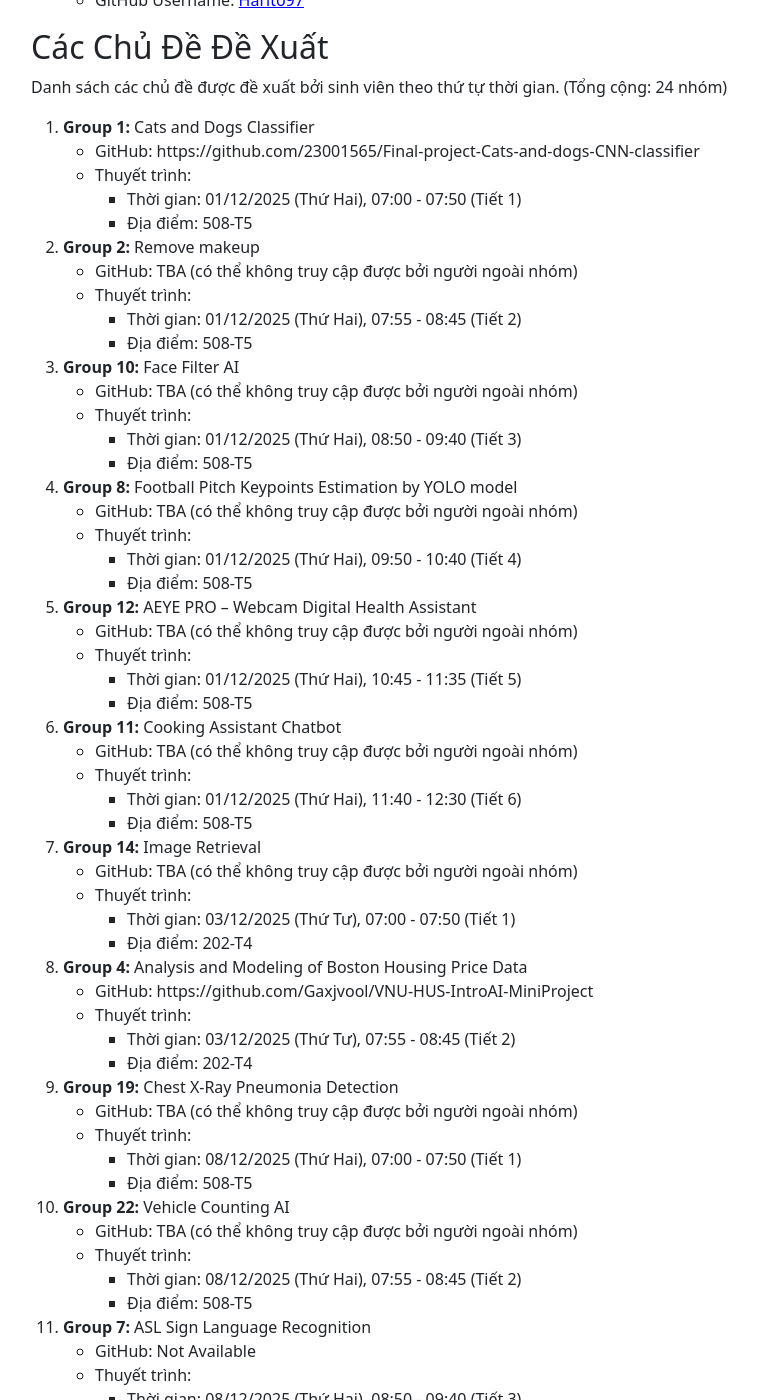
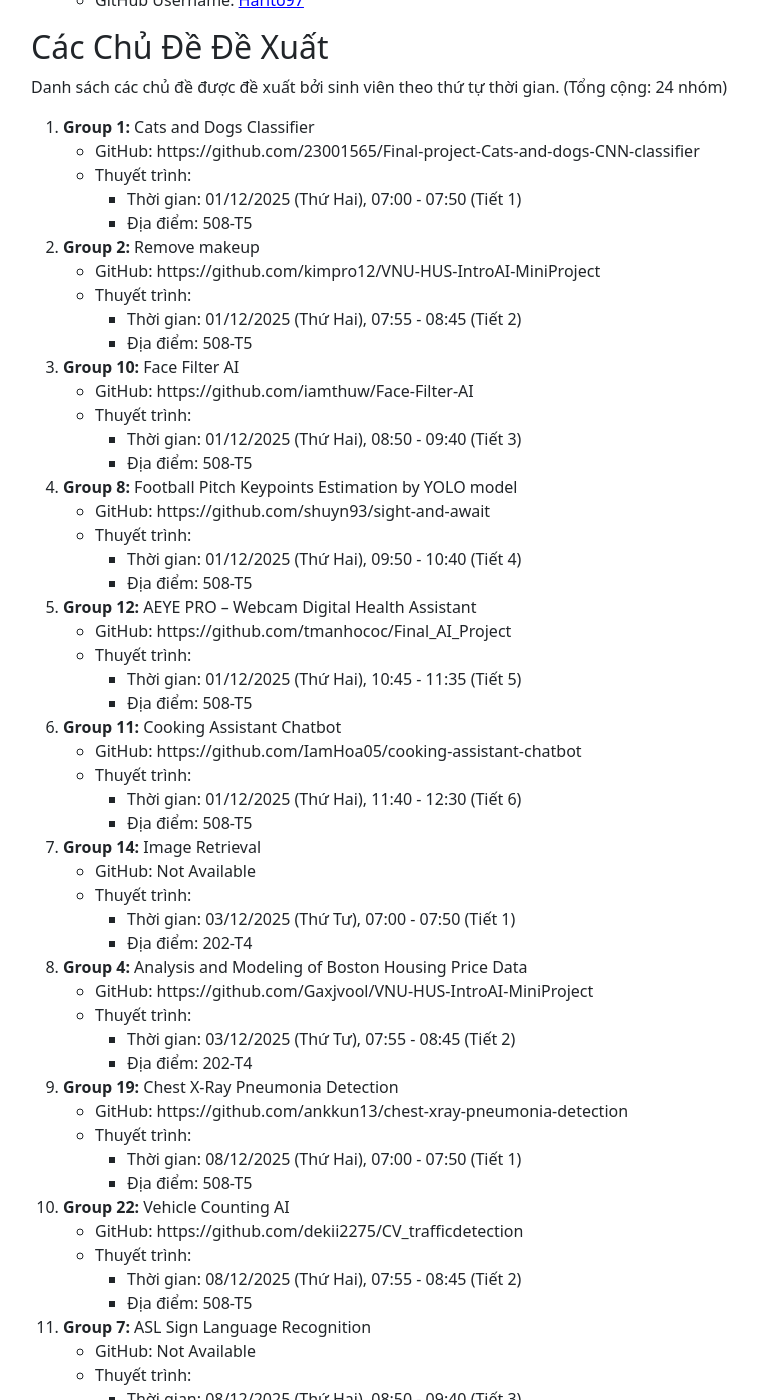
Before and after one commit to hoanganhduc/hoanganhduc.github.io, a Jekyll site: the page built from teaching/VNU-HUS/2025/winter/MAT3508/mini-projects.md, in a window 1280 px wide and 1400 px high, scrolled down 522 px. Shown: the whole window, without its empty margins (54-812 px from the left). Built offline with Jekyll 4.4.1, drawn with Linux system fonts in a browser that asks for light colours; nearby versions of some CDN libraries; a style sheet for code colours, icons or effects is not loaded; some of the changed text lies outside the part shown.

Commit message:
Updated @ 2025-12-01  07:04:30 ICT

```diff
--- a/teaching/VNU-HUS/2025/winter/MAT3508/mini-projects.md
+++ b/teaching/VNU-HUS/2025/winter/MAT3508/mini-projects.md
@@ -35,32 +35,32 @@ Danh sách các chủ đề được đề xuất bởi sinh viên theo thứ t
       * Thời gian: 01/12/2025 (Thứ Hai), 07:00 - 07:50 (Tiết 1)
       * Địa điểm: 508-T5
 2.  **Group 2:** Remove makeup
-    * GitHub: TBA (có thể không truy cập được bởi người ngoài nhóm)
+    * GitHub: https://github.com/kimpro12/VNU-HUS-IntroAI-MiniProject
     * Thuyết trình:
       * Thời gian: 01/12/2025 (Thứ Hai), 07:55 - 08:45 (Tiết 2)
       * Địa điểm: 508-T5
 3.  **Group 10:** Face Filter AI
-    * GitHub: TBA (có thể không truy cập được bởi người ngoài nhóm)
+    * GitHub: https://github.com/iamthuw/Face-Filter-AI
     * Thuyết trình:
       * Thời gian: 01/12/2025 (Thứ Hai), 08:50 - 09:40 (Tiết 3)
       * Địa điểm: 508-T5
 4.  **Group 8:** Football Pitch Keypoints Estimation by YOLO model
-    * GitHub: TBA (có thể không truy cập được bởi người ngoài nhóm)
+    * GitHub: https://github.com/shuyn93/sight-and-await
     * Thuyết trình:
       * Thời gian: 01/12/2025 (Thứ Hai), 09:50 - 10:40 (Tiết 4)
       * Địa điểm: 508-T5
 5.  **Group 12:** AEYE PRO – Webcam Digital Health Assistant
-    * GitHub: TBA (có thể không truy cập được bởi người ngoài nhóm)
+    * GitHub: https://github.com/tmanhococ/Final_AI_Project
     * Thuyết trình:
       * Thời gian: 01/12/2025 (Thứ Hai), 10:45 - 11:35 (Tiết 5)
       * Địa điểm: 508-T5
 6.  **Group 11:** Cooking Assistant Chatbot
-    * GitHub: TBA (có thể không truy cập được bởi người ngoài nhóm)
+    * GitHub: https://github.com/IamHoa05/cooking-assistant-chatbot
     * Thuyết trình:
       * Thời gian: 01/12/2025 (Thứ Hai), 11:40 - 12:30 (Tiết 6)
       * Địa điểm: 508-T5
 7.  **Group 14:** Image Retrieval
-    * GitHub: TBA (có thể không truy cập được bởi người ngoài nhóm)
+    * GitHub: Not Available
     * Thuyết trình:
       * Thời gian: 03/12/2025 (Thứ Tư), 07:00 - 07:50 (Tiết 1)
       * Địa điểm: 202-T4
@@ -70,12 +70,12 @@ Danh sách các chủ đề được đề xuất bởi sinh viên theo thứ t
       * Thời gian: 03/12/2025 (Thứ Tư), 07:55 - 08:45 (Tiết 2)
       * Địa điểm: 202-T4
 9.  **Group 19:** Chest X-Ray Pneumonia Detection
-    * GitHub: TBA (có thể không truy cập được bởi người ngoài nhóm)
+    * GitHub: https://github.com/ankkun13/chest-xray-pneumonia-detection
     * Thuyết trình:
       * Thời gian: 08/12/2025 (Thứ Hai), 07:00 - 07:50 (Tiết 1)
       * Địa điểm: 508-T5
 10. **Group 22:** Vehicle Counting AI
-    * GitHub: TBA (có thể không truy cập được bởi người ngoài nhóm)
+    * GitHub: https://github.com/dekii2275/CV_trafficdetection
     * Thuyết trình:
       * Thời gian: 08/12/2025 (Thứ Hai), 07:55 - 08:45 (Tiết 2)
       * Địa điểm: 508-T5
@@ -90,7 +90,7 @@ Danh sách các chủ đề được đề xuất bởi sinh viên theo thứ t
       * Thời gian: 08/12/2025 (Thứ Hai), 09:50 - 10:40 (Tiết 4)
       * Địa điểm: 508-T5
 13. **Group 6:** Real-time Fish Classification
-    * GitHub: TBA (có thể không truy cập được bởi người ngoài nhóm)
+    * GitHub: https://github.com/wokhyu/real-time-fish-classification
     * Thuyết trình:
       * Thời gian: 08/12/2025 (Thứ Hai), 10:45 - 11:35 (Tiết 5)
       * Địa điểm: 508-T5
@@ -105,12 +105,12 @@ Danh sách các chủ đề được đề xuất bởi sinh viên theo thứ t
       * Thời gian: 10/12/2025 (Thứ Tư), 07:00 - 07:50 (Tiết 1)
       * Địa điểm: 202-T4
 16. **Group 17:** User Sentiment Analysis using Machine Learning and Natural Language Processing.
-    * GitHub: TBA (có thể không truy cập được bởi người ngoài nhóm)
+    * GitHub: https://github.com/Quoc-Dai2005/sentiment-analysis-project
     * Thuyết trình:
       * Thời gian: 10/12/2025 (Thứ Tư), 07:55 - 08:45 (Tiết 2)
       * Địa điểm: 202-T4
 17. **Group 23:** Detect fishing website
-    * GitHub: TBA (có thể không truy cập được bởi người ngoài nhóm)
+    * GitHub: https://github.com/bruh3112/detect_phising_website_using_url
     * Thuyết trình:
       * Thời gian: 15/12/2025 (Thứ Hai), 07:00 - 07:50 (Tiết 1)
       * Địa điểm: 508-T5
@@ -130,7 +130,7 @@ Danh sách các chủ đề được đề xuất bởi sinh viên theo thứ t
       * Thời gian: 15/12/2025 (Thứ Hai), 09:50 - 10:40 (Tiết 4)
       * Địa điểm: 508-T5
 21. **Group 9:** Spam Email Classifier
-    * GitHub: TBA (có thể không truy cập được bởi người ngoài nhóm)
+    * GitHub: https://github.com/NgTienDuy/Spam-Email-Classifier
     * Thuyết trình:
       * Thời gian: 15/12/2025 (Thứ Hai), 10:45 - 11:35 (Tiết 5)
       * Địa điểm: 508-T5
@@ -145,7 +145,7 @@ Danh sách các chủ đề được đề xuất bởi sinh viên theo thứ t
       * Thời gian: 17/12/2025 (Thứ Tư), 07:00 - 07:50 (Tiết 1)
       * Địa điểm: 202-T4
 24. **Group 16:** A Course/Department Document Chatbot via RAG with Source Citations
-    * GitHub: TBA (có thể không truy cập được bởi người ngoài nhóm)
+    * GitHub: Not Available
     * Thuyết trình:
       * Thời gian: 17/12/2025 (Thứ Tư), 07:55 - 08:45 (Tiết 2)
       * Địa điểm: 202-T4
```
Also changed, not shown: other parts of teaching/VNU-HUS/2025/winter/MAT3508/mini-projects.md (+1 -1 lines), 1 other file.
